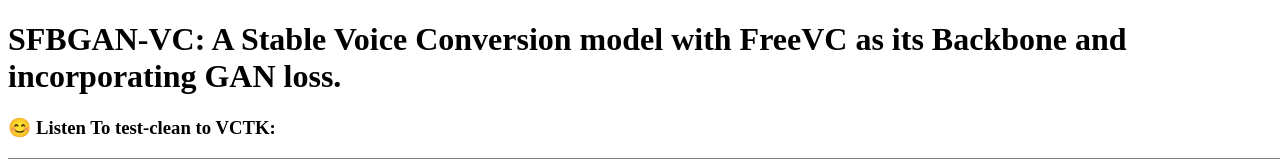
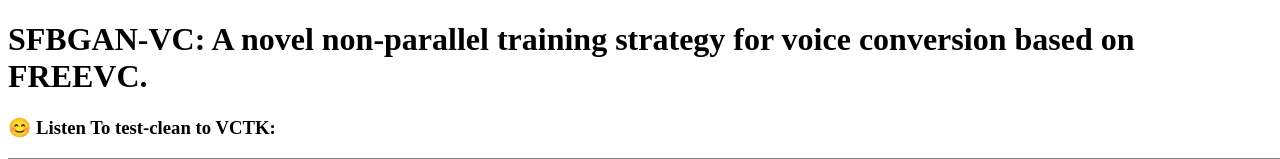
Before and after one commit to bigdan12/SFBgan-VC-demo, a plain HTML site: page docs/index.html in a window 1280 px wide. Shown: the top 159 px of the page. Drawn offline with Linux system fonts and the light colour scheme.

Commit message:
Update index.html

```diff
--- a/docs/index.html
+++ b/docs/index.html
@@ -2,7 +2,7 @@
 <html>
 <head>
 <meta charset="utf-8">
-<H1>SFBGAN-VC: A Stable Voice Conversion model with FreeVC as its Backbone and incorporating GAN loss. </H1>
+<H1>SFBGAN-VC: A novel non-parallel training strategy for voice conversion based on FREEVC. </H1>
 </head>
 <body>
 <table border="0" width="1830" cellspacing="0">
```
